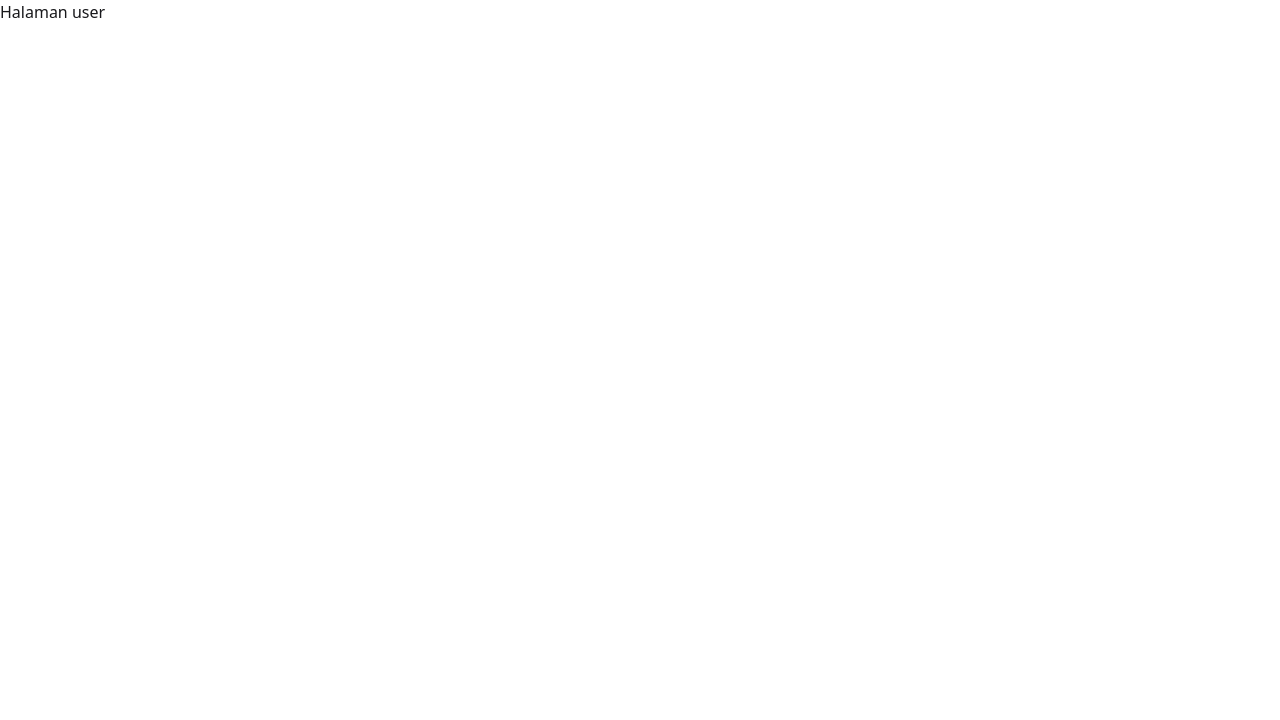
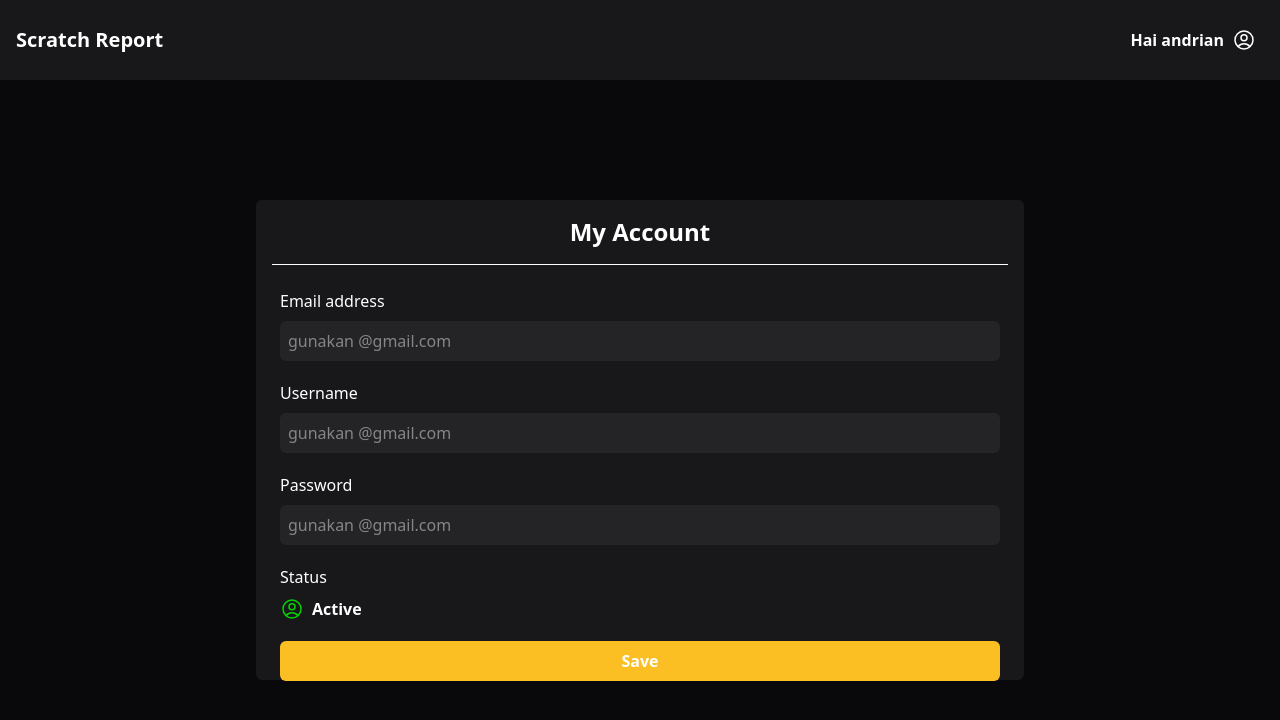
Before and after one commit to rendipilot/fe-sc, a Nuxt app: page /user in a window 1280 px wide. Shown: the top 720 px of the page. Built offline with nearby package versions, Linux system fonts and the light colour scheme; no server answers.

Commit message:
add button home and add user page and update

```diff
--- a/pages/history.vue
+++ b/pages/history.vue
@@ -27,6 +27,13 @@
           v-if="isDropdownOpen"
           class="absolute top-14 right-4 w-48 bg-[#1F1F23] border border-gray-700 rounded-md shadow-lg z-50 p-6"
         >
+        <NuxtLink to="/">
+            <button
+            class="w-full text-left px-4 py-2 text-white hover:bg-[#410445] mt-4 transition duration-150 rounded-md"
+          >
+            Home
+          </button>
+          </NuxtLink>
           <NuxtLink to="/history">
             <button
             class="w-full text-left px-4 py-2 text-white hover:bg-[#FBBF24] mt-4 transition duration-150 rounded-md"
@@ -41,7 +48,7 @@
             Teacher
           </button>
           </NuxtLink>
-          <NuxtLink to="/teacher">
+          <NuxtLink to="/user">
             <button
             class="w-full text-left px-4 py-2 text-white hover:bg-[#0118D8] mt-4 transition duration-150 rounded-md"
           >
--- a/pages/index.vue
+++ b/pages/index.vue
@@ -28,6 +28,13 @@
           v-if="isDropdownOpen"
           class="absolute top-14 right-4 w-48 bg-[#1F1F23] border border-gray-700 rounded-md shadow-lg z-50 p-6"
         >
+        <NuxtLink to="/">
+            <button
+            class="w-full text-left px-4 py-2 text-white hover:bg-[#410445] mt-4 transition duration-150 rounded-md"
+          >
+            Home
+          </button>
+          </NuxtLink>
           <NuxtLink to="/history">
             <button
             class="w-full text-left px-4 py-2 text-white hover:bg-[#FBBF24] mt-4 transition duration-150 rounded-md"
@@ -42,7 +49,7 @@
             Teacher
           </button>
           </NuxtLink>
-          <NuxtLink to="/teacher">
+          <NuxtLink to="/user">
             <button
             class="w-full text-left px-4 py-2 text-white hover:bg-[#0118D8] mt-4 transition duration-150 rounded-md"
           >
--- a/pages/teacher.vue
+++ b/pages/teacher.vue
@@ -1,6 +1,7 @@
 <template>
   <div class="flex flex-col h-screen bg-[#09090B]">
     <div class="flex items-center justify-between w-screen h-20 bg-[#18181B]">
+
       <NuxtLink to="/"
         ><h2 class="text-white text-xl font-semibold ml-4 hover:text-[#FBBF24]">
           Scratch Report
@@ -29,6 +30,13 @@
           v-if="isDropdownOpen"
           class="absolute top-14 right-4 w-48 bg-[#1F1F23] border border-gray-700 rounded-md shadow-lg z-50 p-6"
         >
+        <NuxtLink to="/">
+            <button
+            class="w-full text-left px-4 py-2 text-white hover:bg-[#410445] mt-4 transition duration-150 rounded-md"
+          >
+            Home
+          </button>
+          </NuxtLink>
           <NuxtLink to="/history">
             <button
               class="w-full text-left px-4 py-2 text-white hover:bg-[#FBBF24] mt-4 transition duration-150 rounded-md"
@@ -43,7 +51,7 @@
               Teacher
             </button>
           </NuxtLink>
-          <NuxtLink to="/teacher">
+          <NuxtLink to="/user">
             <button
               class="w-full text-left px-4 py-2 text-white hover:bg-[#0118D8] mt-4 transition duration-150 rounded-md"
             >
--- a/pages/user.vue
+++ b/pages/user.vue
@@ -1,6 +1,151 @@
 <template>
-    <div>Halaman user</div>
+  <div class="flex flex-col h-screen bg-[#09090B]">
+    <!-- header -->
+    <div class="flex items-center justify-between w-screen h-20 bg-[#18181B]">
+      <NuxtLink to="/"
+        ><h2 class="text-white text-xl font-semibold ml-4 hover:text-[#FBBF24]">
+          Scratch Report
+        </h2></NuxtLink
+      >
+      <div class="flex gap-2 mr-6">
+        <p class="text-white font-semibold">Hai andrian</p>
+        <button class="text-white hover:text-[#FBBF24]" @click="toggleDropdown">
+          <svg
+            xmlns="http://www.w3.org/2000/svg"
+            fill="none"
+            viewBox="0 0 24 24"
+            stroke-width="1.5"
+            stroke="currentColor"
+            class="size-6"
+          >
+            <path
+              stroke-linecap="round"
+              stroke-linejoin="round"
+              d="M17.982 18.725A7.488 7.488 0 0 0 12 15.75a7.488 7.488 0 0 0-5.982 2.975m11.963 0a9 9 0 1 0-11.963 0m11.963 0A8.966 8.966 0 0 1 12 21a8.966 8.966 0 0 1-5.982-2.275M15 9.75a3 3 0 1 1-6 0 3 3 0 0 1 6 0Z"
+            />
+          </svg>
+        </button>
+
+        <div
+          v-if="isDropdownOpen"
+          class="absolute top-14 right-4 w-48 bg-[#1F1F23] border border-gray-700 rounded-md shadow-lg z-50 p-6"
+        >
+          <NuxtLink to="/">
+            <button
+              class="w-full text-left px-4 py-2 text-white hover:bg-[#410445] mt-4 transition duration-150 rounded-md"
+            >
+              Home
+            </button>
+          </NuxtLink>
+          <NuxtLink to="/history">
+            <button
+              class="w-full text-left px-4 py-2 text-white hover:bg-[#FBBF24] mt-4 transition duration-150 rounded-md"
+            >
+              History Data
+            </button>
+          </NuxtLink>
+          <NuxtLink to="/teacher">
+            <button
+              class="w-full text-left px-4 py-2 text-white hover:bg-[#06D001] mt-4 transition duration-150 rounded-md"
+            >
+              Teacher
+            </button>
+          </NuxtLink>
+          <NuxtLink to="/user">
+            <button
+              class="w-full text-left px-4 py-2 text-white hover:bg-[#0118D8] mt-4 transition duration-150 rounded-md"
+            >
+              My Account
+            </button>
+          </NuxtLink>
+          <button
+            class="w-full text-left px-4 py-2 text-white hover:bg-red-600 mt-4 transition duration-150 rounded-md"
+            @click="logoutHandler"
+          >
+            Logout
+          </button>
+        </div>
+      </div>
+    </div>
+
+    <!-- body -->
+    <div
+      class="flex flex-col w-[60%] mx-auto my-auto h-[60%] rounded-md bg-[#18181B]"
+    >
+      <h2 class="text-2xl text-white font-semibold mx-auto mt-4">My Account</h2>
+      <div class="border-t border-white mb-6 mt-4 mx-4"></div>
+      <form class="flex flex-col gap-5">
+        <div class="flex flex-col gap-2">
+          <label class="text-white ml-6">Email address</label>
+          <input
+            :type="email"
+            class="w-auto mx-6 py-2 px-2 text-gray-200 rounded-md bg-[#242427]"
+            pattern=".+@gmail\.com"
+            v-model="email"
+            placeholder="gunakan @gmail.com"
+          />
+        </div>
+        <div class="flex flex-col gap-2">
+          <label class="text-white ml-6">Username</label>
+          <input
+            :type="email"
+            class="w-auto mx-6 py-2 px-2 text-gray-200 rounded-md bg-[#242427]"
+            pattern=".+@gmail\.com"
+            v-model="email"
+            placeholder="gunakan @gmail.com"
+          />
+        </div>
+        <div class="flex flex-col gap-2">
+          <label class="text-white ml-6">Password</label>
+          <input
+            :type="email"
+            class="w-auto mx-6 py-2 px-2 text-gray-200 rounded-md bg-[#242427]"
+            pattern=".+@gmail\.com"
+            v-model="email"
+            placeholder="gunakan @gmail.com"
+          />
+        </div>
+        <div class="flex flex-col gap-2">
+          <label class="text-white ml-6">Status</label>
+          <h2 class="flex gap-2 ml-6 text-white font-semibold">
+            <span class="text-[#06D001]">
+              <svg
+                xmlns="http://www.w3.org/2000/svg"
+                fill="none"
+                viewBox="0 0 24 24"
+                stroke-width="1.5"
+                stroke="currentColor"
+                class="size-6"
+              >
+                <path
+                  stroke-linecap="round"
+                  stroke-linejoin="round"
+                  d="M17.982 18.725A7.488 7.488 0 0 0 12 15.75a7.488 7.488 0 0 0-5.982 2.975m11.963 0a9 9 0 1 0-11.963 0m11.963 0A8.966 8.966 0 0 1 12 21a8.966 8.966 0 0 1-5.982-2.275M15 9.75a3 3 0 1 1-6 0 3 3 0 0 1 6 0Z"
+                /></svg
+            ></span>
+            Active
+          </h2>
+        </div>
+        <div class="px-6">
+          <button
+            class="w-full py-2 text-white font-semibold rounded-md bg-[#FBBF24]"
+          >
+            Save
+          </button>
+        </div>
+      </form>
+    </div>
+  </div>
 </template>
 
 <script setup>
+definePageMeta({
+  middleware: "auth",
+});
+
+const isDropdownOpen = ref(false);
+
+const toggleDropdown = () => {
+  isDropdownOpen.value = !isDropdownOpen.value;
+};
 </script>
```
